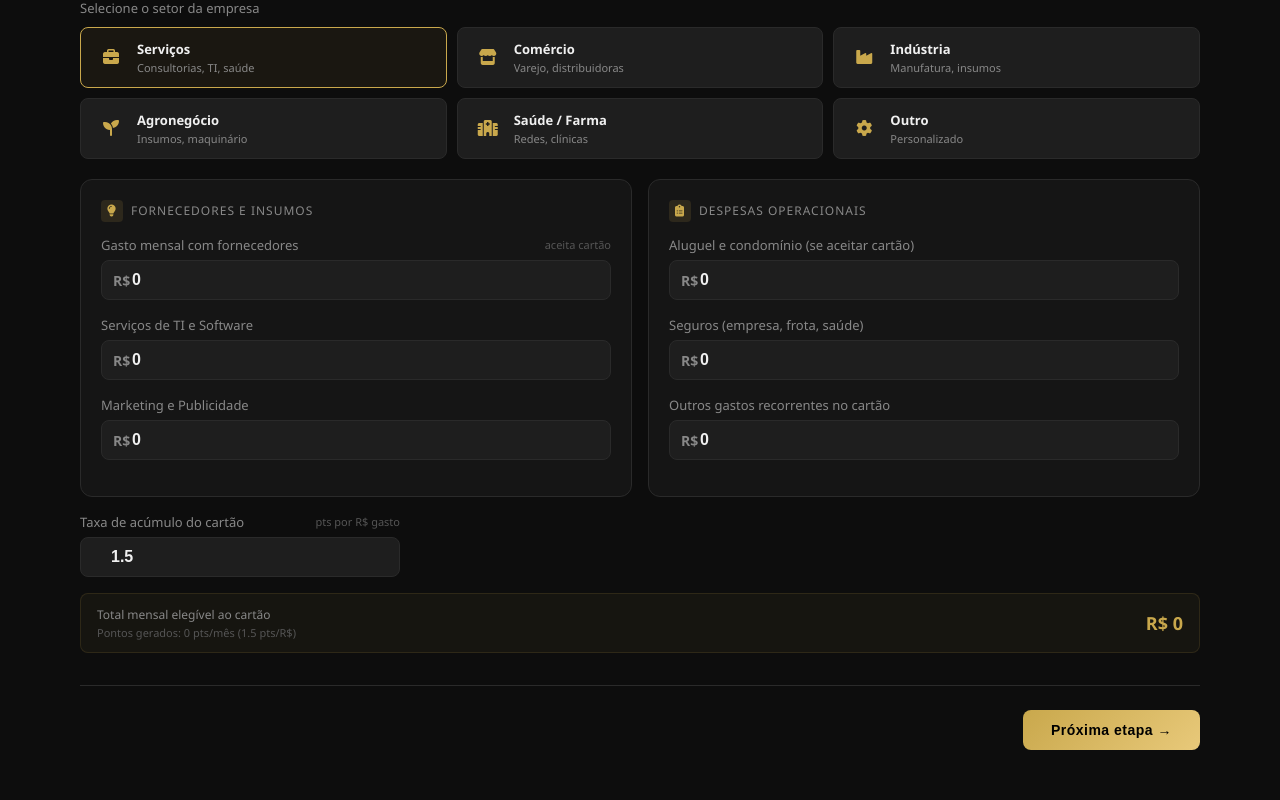
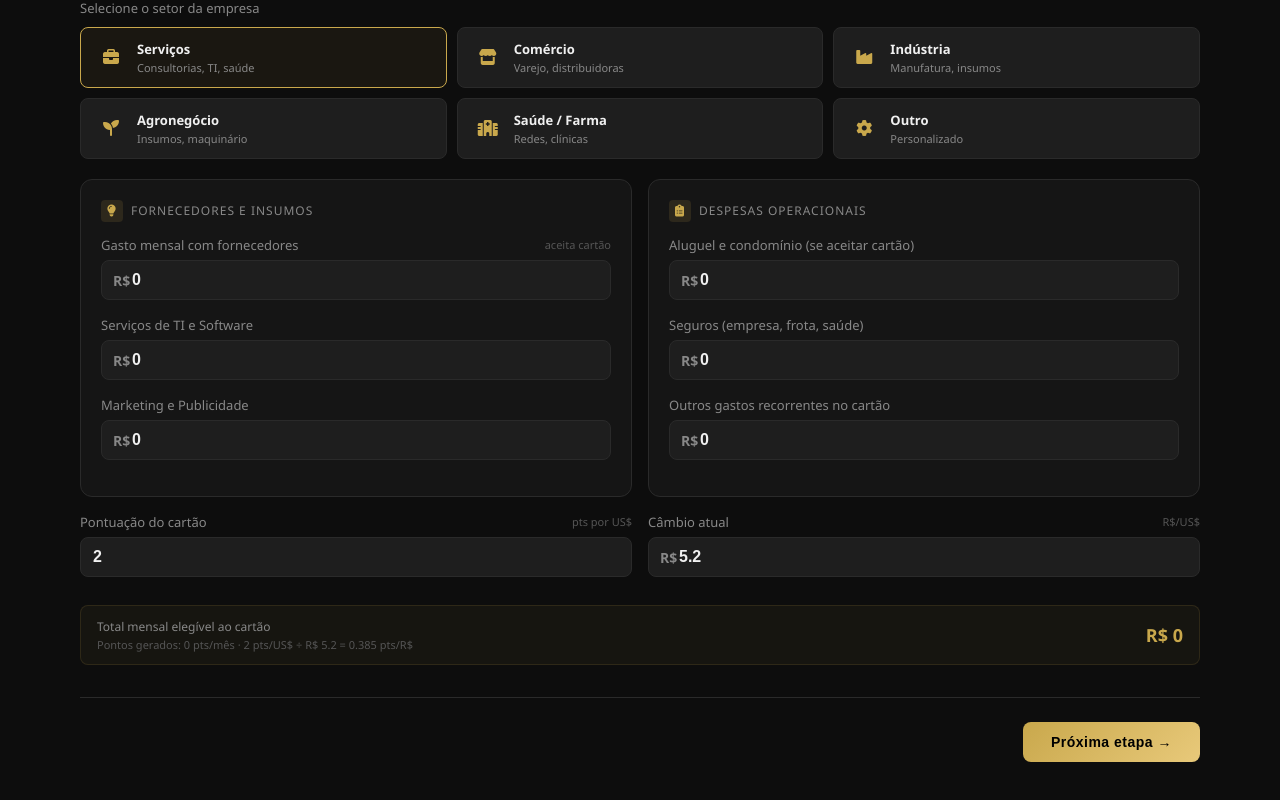
Before and after one commit to Garateia/ATVO, a React (Vite) app: page / in a window 1280 px wide. Shown: the part 475-1275 px from the top of the page. Built offline with nearby package versions, Linux system fonts and the light colour scheme.

Commit message:
fix: pontuação por US$ + câmbio separados, cálculo correto de pts/R$

```diff
--- a/src/App.jsx
+++ b/src/App.jsx
@@ -71,11 +71,12 @@ function NumInput({ label, hint, value, onChange }) {
 }
 
 // ─── STEP 1 ──────────────────────────────────────────────────────────────────
-function Step1({ data, onChange, onNext, taxaAcumulo, onTaxaChange }) {
+function Step1({ data, onChange, onNext, ptsPorUSD, cambio, onPtsChange, onCambioChange }) {
   const [sector, setSector] = useState('servicos')
 
   const total = Object.values(data).reduce((a, v) => a + v, 0)
-  const pontos = Math.round(total * taxaAcumulo)
+  const taxaEfetiva = cambio > 0 ? ptsPorUSD / cambio : 0
+  const pontos = Math.round(total * taxaEfetiva)
 
   const selectSector = (key) => {
     setSector(key)
@@ -133,22 +134,37 @@ function Step1({ data, onChange, onNext, taxaAcumulo, onTaxaChange }) {
         </div>
       </div>
 
-      <div className="input-group" style={{ maxWidth: 320, marginTop: 16 }}>
-        <div className="input-label">Taxa de acúmulo do cartão <span className="input-hint">pts por R$ gasto</span></div>
-        <div className="input-wrap">
-          <input
-            type="number"
-            min={0.1} max={10} step={0.1}
-            value={taxaAcumulo}
-            onChange={e => onTaxaChange(parseFloat(e.target.value) || 1.5)}
-          />
+      <div className="grid-2" style={{ marginTop: 16 }}>
+        <div className="input-group">
+          <div className="input-label">Pontuação do cartão <span className="input-hint">pts por US$</span></div>
+          <div className="input-wrap">
+            <input
+              type="number"
+              min={0.1} max={20} step={0.1}
+              value={ptsPorUSD}
+              onChange={e => onPtsChange(parseFloat(e.target.value) || 1)}
+              style={{ paddingLeft: 12 }}
+            />
+          </div>
+        </div>
+        <div className="input-group">
+          <div className="input-label">Câmbio atual <span className="input-hint">R$/US$</span></div>
+          <div className="input-wrap">
+            <span className="prefix">R$</span>
+            <input
+              type="number"
+              min={1} max={20} step={0.01}
+              value={cambio}
+              onChange={e => onCambioChange(parseFloat(e.target.value) || 5.2)}
+            />
+          </div>
         </div>
       </div>
 
       <div className="result-mini">
         <div>
           <div className="label">Total mensal elegível ao cartão</div>
-          <div className="sub-label">Pontos gerados: {pontos.toLocaleString('pt-BR')} pts/mês ({taxaAcumulo} pts/R$)</div>
+          <div className="sub-label">Pontos gerados: {pontos.toLocaleString('pt-BR')} pts/mês · {ptsPorUSD} pts/US$ ÷ R$ {cambio} = {taxaEfetiva.toFixed(3)} pts/R$</div>
         </div>
         <div className="value">{fmt(total)}</div>
       </div>
@@ -328,10 +344,11 @@ function Step3({ data, onChange, onNext, onBack }) {
 }
 
 // ─── STEP 4 ──────────────────────────────────────────────────────────────────
-function Step4({ s1, s2, s3, taxaAcumulo, onBack, onRestart }) {
+function Step4({ s1, s2, s3, ptsPorUSD, cambio, onBack, onRestart }) {
+  const taxaEfetiva     = cambio > 0 ? ptsPorUSD / cambio : 0
   const cartaoMensal    = Object.values(s1).reduce((a, v) => a + v, 0)
   const cartaoAnual     = cartaoMensal * 12
-  const pontosCartao    = cartaoMensal * taxaAcumulo * 12
+  const pontosCartao    = cartaoMensal * taxaEfetiva * 12
   const valorPontosCartao = pontosCartao / 1000 * 35
 
   const econViagens   = (s2.nacionais + s2.internacionais) * s2.classe + s2.hoteis * 0.40 + s2.transporte * 0.20
@@ -467,7 +484,8 @@ export default function App() {
   const [s1, setS1] = useState({ fornecedores: 0, ti: 0, marketing: 0, aluguel: 0, seguros: 0, outros: 0 })
   const [s2, setS2] = useState({ nacionais: 0, internacionais: 0, classe: 0.75, hoteis: 0, transporte: 0, combustivel: 0 })
   const [s3, setS3] = useState({ eletro: 0, premios: 0, outros: 0, pontosK: 0, clube: 'nenhum' })
-  const [taxaAcumulo, setTaxaAcumulo] = useState(1.5)
+  const [ptsPorUSD, setPtsPorUSD] = useState(2)
+  const [cambio, setCambio] = useState(5.20)
 
   const goTo = useCallback((n) => setStep(n), [])
 
@@ -483,10 +501,10 @@ export default function App() {
       <div className="container">
         <StepProgress current={step} onGo={goTo} />
 
-        {step === 1 && <Step1 data={s1} onChange={setS1} onNext={() => goTo(2)} taxaAcumulo={taxaAcumulo} onTaxaChange={setTaxaAcumulo} />}
+        {step === 1 && <Step1 data={s1} onChange={setS1} onNext={() => goTo(2)} ptsPorUSD={ptsPorUSD} cambio={cambio} onPtsChange={setPtsPorUSD} onCambioChange={setCambio} />}
         {step === 2 && <Step2 data={s2} onChange={setS2} onNext={() => goTo(3)} onBack={() => goTo(1)} />}
         {step === 3 && <Step3 data={s3} onChange={setS3} onNext={() => goTo(4)} onBack={() => goTo(2)} />}
-        {step === 4 && <Step4 s1={s1} s2={s2} s3={s3} taxaAcumulo={taxaAcumulo} onBack={() => goTo(3)} onRestart={() => goTo(1)} />}
+        {step === 4 && <Step4 s1={s1} s2={s2} s3={s3} ptsPorUSD={ptsPorUSD} cambio={cambio} onBack={() => goTo(3)} onRestart={() => goTo(1)} />}
       </div>
     </>
   )
```
